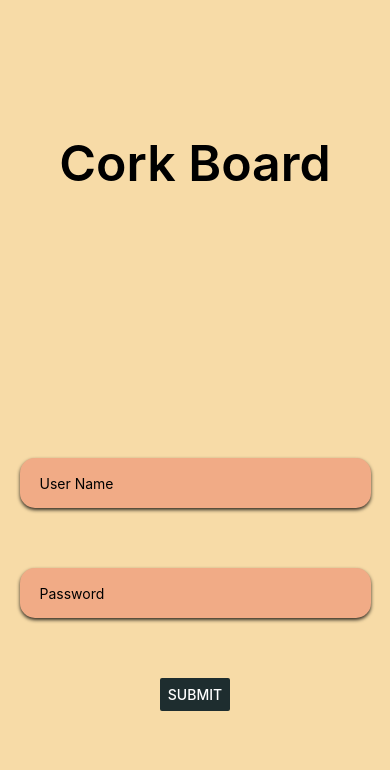
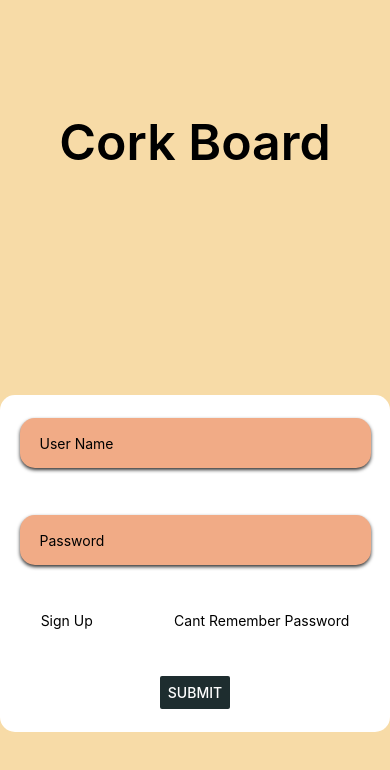
Before and after one commit to armen196/CorkBoard, a React Native app in the folder CorkBoard/: screen /Login in a window 390 px wide. Shown: the top 770 px of the page. Built offline with nearby package versions, Linux system fonts and the light colour scheme.

Commit message:
Progress

```diff
--- a/CorkBoard/screens/Login.jsx
+++ b/CorkBoard/screens/Login.jsx
@@ -1,6 +1,6 @@
 import React from 'react';
 import { StatusBar } from 'expo-status-bar';
-import { StyleSheet, Text, View, TextInput, SafeAreaView, Button } from 'react-native';
+import { StyleSheet, Text, View, TextInput, SafeAreaView, Button, TouchableOpacity } from 'react-native';
 import { NavigationContainer } from '@react-navigation/native';
 import { createNativeStackNavigator } from '@react-navigation/native-stack';
 import { styles } from '../styles';
@@ -18,17 +18,21 @@ export default function Login({ navigation }) {
   return (
     <SafeAreaView style={styles.loginContainer}>
       <Text style={styles.title}>Cork Board</Text>
-      <View style={{height: '30%', width: '100%', alignItems: 'center', justifyContent: 'space-between'}}>
+      <View style={{ backgroundColor: color.white, height: '40%', width: '100%', alignItems: 'center', justifyContent: 'space-around', borderRadius: 15, minHeight: 200 }}>
         <View style={styles.textField}>
           <TextInput style={styles.textBox} onChangeText={onChangeUser} value={userName} placeholder='User Name' />
         </View>
         <View style={styles.textField}>
-          <TextInput style={styles.textBox}  secureTextEntry={true} onChangeText={onChangePassword} value={password} placeholder='Password' />
+          <TextInput style={styles.textBox} secureTextEntry={true} onChangeText={onChangePassword} value={password} placeholder='Password' />
+        </View>
+        <View style={{ width: '100%', flexDirection: 'row', justifyContent: 'space-around' }}>
+          <Text style={styles.signUpText}>Sign Up</Text>
+          <Text>Cant Remember Password</Text>
         </View>
         <Button
-        title='Submit'
-        color={color.textPrimary}
-        onPress={handleLogin}/>
+          title='Submit'
+          color={color.textPrimary}
+          onPress={handleLogin} />
       </View>
     </SafeAreaView>
   );
--- a/CorkBoard/styles.js
+++ b/CorkBoard/styles.js
@@ -9,6 +9,7 @@ export const styles = StyleSheet.create({
         alignItems: 'center',
         backgroundColor: colors.primary,
         width: '100%',
+        padding: 20
     },
     homeContainer: {
         flex: 1,
@@ -32,6 +33,9 @@ export const styles = StyleSheet.create({
     textBox: {
         paddingStart: 20
     },
+    signUpText: {
+
+    },
     title: {
         textAlign: 'center',
         fontSize: 50,
```
